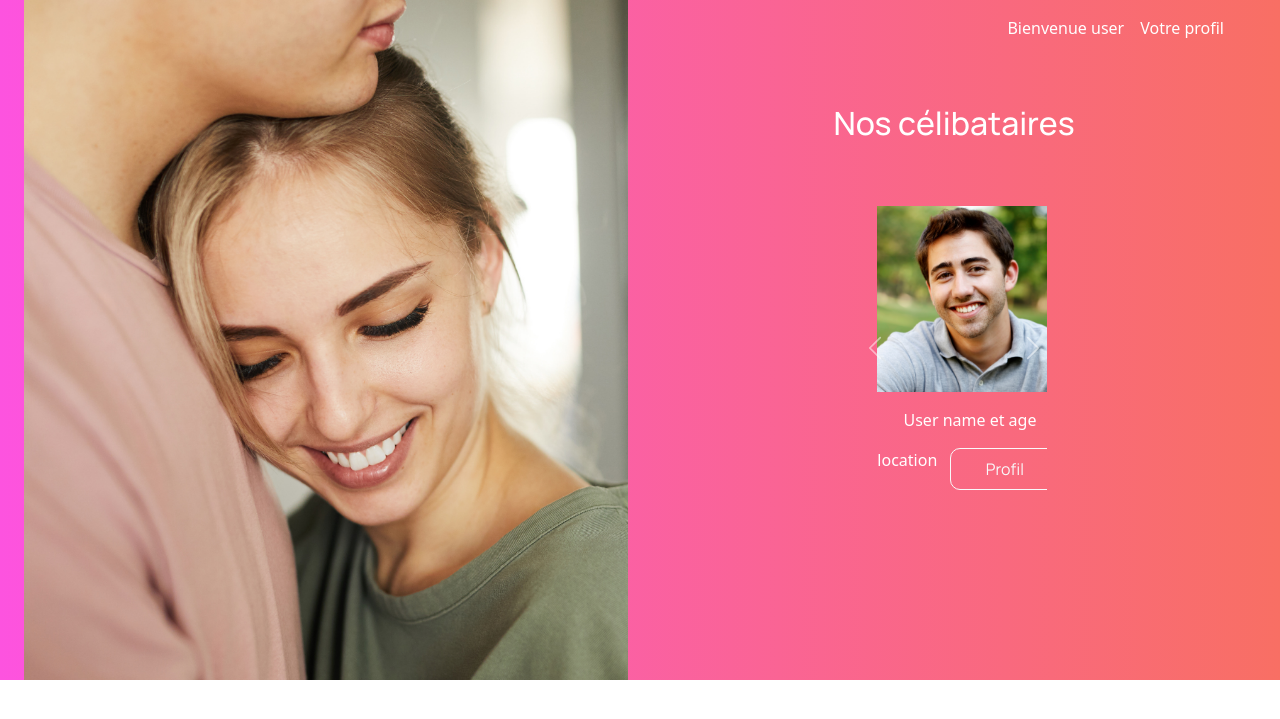
After one commit to theolucas76/siteRencontre, a PHP site: page /modal.html in a window 1280 px wide. The commit adds this page. Shown: the top 719 px of the page. Run offline with PHP 8.4, Linux system fonts and the light colour scheme.

Commit message:
ajout de la modal

```diff
--- a/assets/css/style.css
+++ b/assets/css/style.css
@@ -13,10 +13,9 @@
 }
 
 
-.background{
-	background: #f50a6c url(../img/background.png) top center no-repeat;
+#gradient-bg{
+    background: linear-gradient(90deg, rgba(253,83,223,1) 0%, rgba(248,111,100,1) 100%);
     background-size: cover;
-    background-attachment: static;
 }
 
 label{
@@ -35,8 +34,7 @@ h2{
 }
 
 #submit{
-    background-color: #FA4E72;
-    color: white;
+
     font-family: Manrope-Regular;
     src: url("../fonts/Manrope-Regular.otf") format("truetype");
     padding-left: 35px;
@@ -44,13 +42,35 @@ h2{
     padding-top: 8px;
     padding-bottom: 8px;
     border-radius: 10px;
-    border: none;
+
 }
 
 #submit:hover{
     background-color: #ff6c8c;
+    color: white;
 }
 
 #logo{
     width: 100px;
 }
+
+.carousel-item img{
+    width: 300px;
+}
+
+#button{
+
+    font-family: Manrope-Regular;
+    src: url("../fonts/Manrope-Regular.otf") format("truetype");
+    padding-left: 35px;
+    padding-right: 35px;
+    padding-top: 8px;
+    padding-bottom: 8px;
+    border-radius: 10px;
+
+}
+
+#button:hover{
+    background-color: #ff6c8c;
+    color: white;
+}
--- /dev/null
+++ b/modal.html
@@ -0,0 +1,153 @@
+<!DOCTYPE html>
+<html>
+
+<head>
+    <meta charset="UTF-8">
+    <link href="https://cdn.jsdelivr.net/npm/bootstrap@5.0.0-beta1/dist/css/bootstrap.min.css" rel="stylesheet"
+        integrity="sha384-giJF6kkoqNQ00vy+HMDP7azOuL0xtbfIcaT9wjKHr8RbDVddVHyTfAAsrekwKmP1" crossorigin="anonymous">
+    <meta name="viewport" content="width=device-width, initial-scale=1.0">
+    <meta name="description" content="HTML">
+    <title>Love Line Site de rencontre</title>
+    <link rel="stylesheet" href="assets/css/style.css">
+    <link rel="icon" href="assets/img/logo.ico" />
+</head>
+
+<body>
+    <div class="container-fluid" id="gradient-bg">
+        <div class="row m-0">
+            <div class="col-md-6">
+                <img src="assets/img/couple1.png" class="d-block align-items-left w-100 m-0" alt="photo d'un couple">
+            </div>
+            <div class="col-md-6">
+                <nav class="navbar navbar-expand-lg navbar-dark">
+                    <div class="container-fluid">
+                        <button class="navbar-toggler" type="button" data-bs-toggle="collapse"
+                            data-bs-target="#navbarTogglerDemo01" aria-controls="navbarTogglerDemo01"
+                            aria-expanded="false" aria-label="Toggle navigation">
+                            <span class="navbar-toggler-icon"></span>
+                        </button>
+                        <div class="collapse navbar-collapse">
+                            <ul class="navbar-nav ms-auto mb-2 mb-lg-0 d-flex">
+                                <li class="nav-item">
+                                    <a class="nav-link text-white" href="#about1">Bienvenue user</a>
+                                </li>
+                                <li class="nav-item">
+                                    <a class="nav-link text-white" href="#ourcard">Votre profil</a>
+                                </li>
+                            </ul>
+                        </div>
+                    </div>
+                </nav>
+                <div>
+                    <h2 class="text-center text-white mt-5 mb-5">Nos célibataires</h2>
+
+                    <div class="row d-flex justify-content-center my-3 text-white text-center" id="menProfiles">
+                        <div class="col-lg-4">
+                            <div id="carouselExampleControls" class="carousel slide" data-bs-ride="carousel">
+                                <div class="carousel-inner">
+                                    <div class="carousel-item active m-3">
+                                        <img src="assets/img/ppb1.png" class="carouselImage d-block w-100">
+                                        <div class="row mt-3">
+                                            <p>User name et age</p>
+                                        </div>
+                                        <!-- Button trigger modal -->
+                                        <div class="row">
+                                            <div class="col-4">
+                                                <p>location</p>
+                                            </div>
+                                            <div class="col-8">
+                                                <button type="button" class="btn btn-outline-light" id="button"
+                                                    data-bs-toggle="modal" data-bs-target="#exampleModal">
+                                                    Profil
+                                                </button>
+                                            </div>
+                                        </div>
+                                    </div>
+                                    <div class="carousel-item">
+                                        <img src="assets/img/ppb2.png" class=" carouselImage d-block w-100">
+                                    </div>
+                                    <div class="carousel-item">
+                                        <img src="assets/img/ppb3.png" class=" carouselImage d-block w-100">
+                                    </div>
+                                    <div class="carousel-item">
+                                        <img src="assets/img/ppb4.png" class=" carouselImage d-block w-100">
+                                    </div>
+                                    <div class="carousel-item">
+                                        <img src="assets/img/ppb5.png" class=" carouselImage d-block w-100">
+                                    </div>
+                                    <div class="carousel-item">
+                                        <img src="assets/img/ppb6.png" class=" carouselImage d-block w-100">
+                                    </div>
+                                    <div class="carousel-item">
+                                        <img src="assets/img/ppb7.png" class=" carouselImage d-block w-100">
+                                    </div>
+                                    <div class="carousel-item">
+                                        <img src="assets/img/ppb8.png" class=" carouselImage d-block w-100">
+                                    </div>
+                                    <div class="carousel-item">
+                                        <img src="assets/img/ppb9.png" class=" carouselImage d-block w-100">
+                                    </div>
+                                    <div class="carousel-item">
+                                        <img src="assets/img/ppb10.png" class=" carouselImage d-block w-100">
+                                    </div>
+                                </div>
+
+
+                                <a class="carousel-control-prev" href="#carouselExampleControls" role="button"
+                                    data-bs-slide="prev">
+                                    <span class="carousel-control-prev-icon" aria-hidden="true"></span>
+                                    <span class="visually-hidden">Previous</span>
+                                </a>
+                                <a class="carousel-control-next" href="#carouselExampleControls" role="button"
+                                    data-bs-slide="next">
+                                    <span class="carousel-control-next-icon" aria-hidden="true"></span>
+                                    <span class="visually-hidden">Next</span>
+                                </a>
+                            </div>
+                        </div>
+                    </div>
+                </div>
+            </div>
+        </div>
+    </div>
+
+
+    <!-- Modal -->
+    <div class="modal fade" id="exampleModal" tabindex="-1" role="dialog" aria-labelledby="exampleModalLabel"
+        aria-hidden="true">
+        <div class="modal-dialog text-white" role="document">
+            <div class="modal-content d-flex justify-content-center text-center p-5" id="gradient-bg">
+                <div class="p-5 border border-white">
+                    <div class="row">
+                        <div class="col-md-6">
+                            <img src="assets/img/ppb1.png" class=" carouselImage d-block w-100">
+                        </div>
+                        <div class="col-md-6">
+                            <img src="assets/img/.png" class=" carouselImage d-block w-100">
+                            <p>Prénom age ans </p>
+                            <div class="row">
+                                <div class="col-2">
+                                    <img src="assets/img/.png" class=" carouselImage d-block w-100"></div>
+                                <div class="col-10">
+                                    <p>code postale</p>
+                                </div>
+                            </div>
+                        </div>
+                    </div>
+                    <div class="d-flex justify-content-middle p-5">
+                        <button type="button" class="btn btn-outline-light" id="button" data-bs-dismiss="modal">Fermer x
+                        </button>
+                    </div>
+                </div>
+            </div>
+        </div>
+    </div>
+    </div>
+
+
+    <script src="https://cdn.jsdelivr.net/npm/bootstrap@5.0.0-beta1/dist/js/bootstrap.bundle.min.js"
+        integrity="sha384-ygbV9kiqUc6oa4msXn9868pTtWMgiQaeYH7/t7LECLbyPA2x65Kgf80OJFdroafW" crossorigin="anonymous">
+    </script>
+</body>
+
+</html>
```
